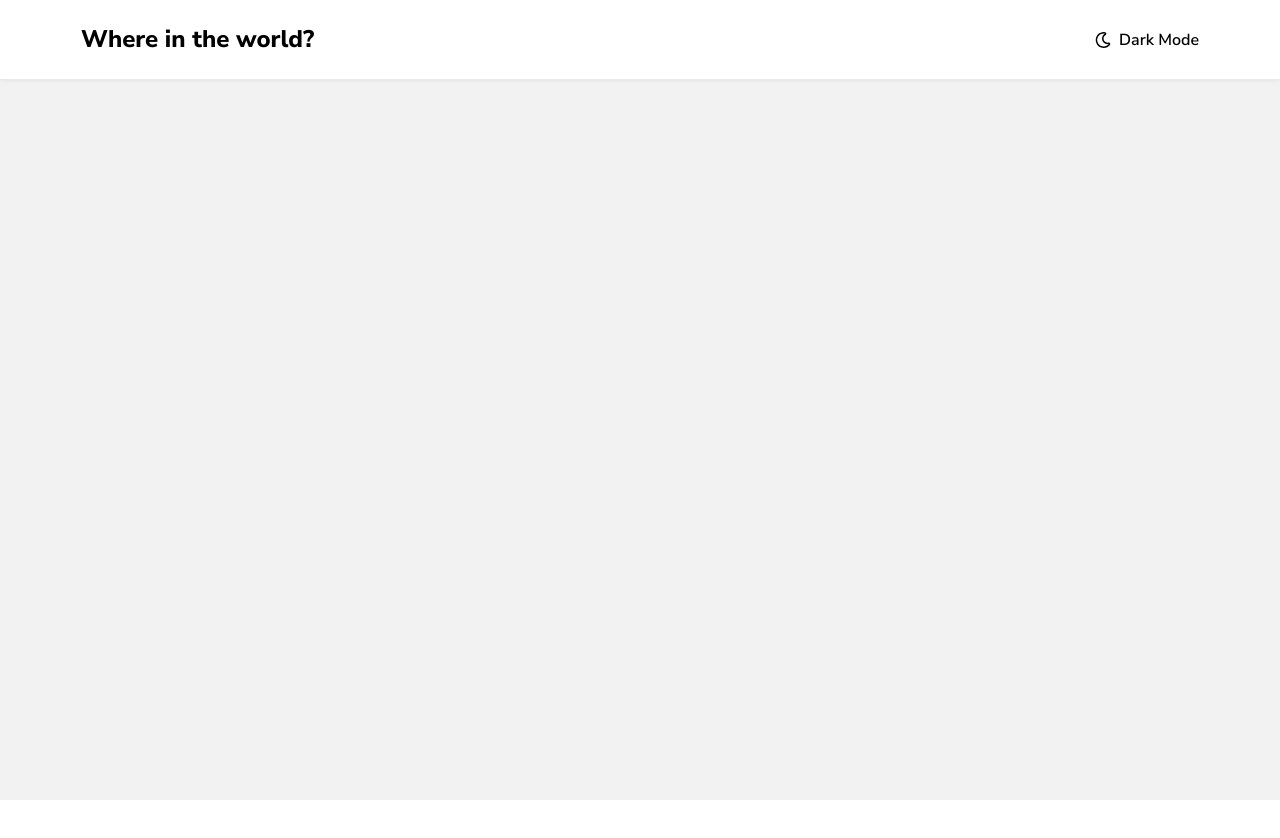
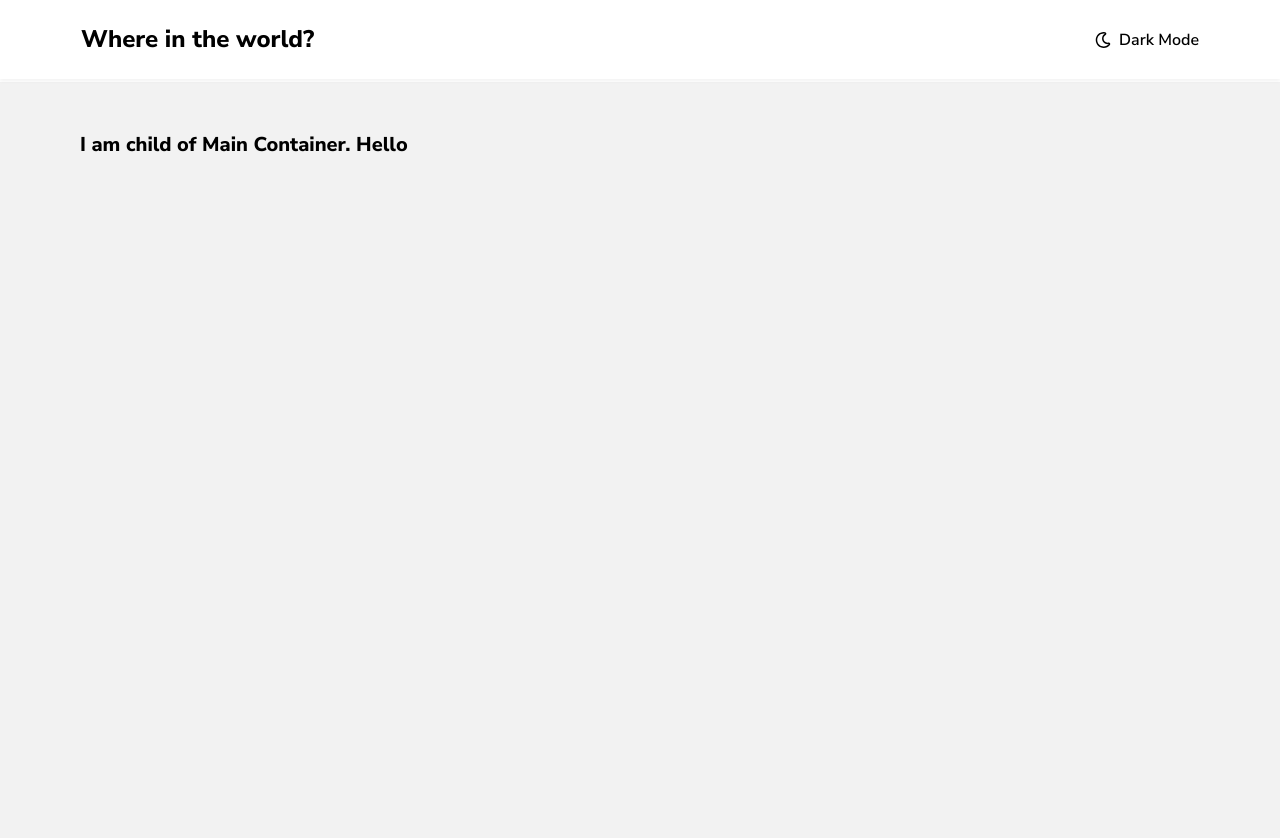
Before and after one commit to DJaye33/countries-app, a React (Create React App) app: page / in a window 1280 px wide. Shown: the top 838 px of the page. Before the commit the page ends 800 px from the top, so only its background shows below. Built offline with nearby package versions, Linux system fonts and the light colour scheme.

Commit message:
add main component, make navbar fixed

```diff
--- a/package.json
+++ b/package.json
@@ -10,7 +10,6 @@
     "react": "^18.0.0",
     "react-dom": "^18.0.0",
     "react-icons": "^4.3.1",
-    "react-router-dom": "^6.3.0",
     "react-scripts": "5.0.0",
     "web-vitals": "^2.1.4"
   },
--- a/src/App.js
+++ b/src/App.js
@@ -1,5 +1,6 @@
 import React, { useContext } from "react";
 import Header from "./components/Header/Header";
+import MainContainer from "./components/MainContainer/MainContainer";
 import { ThemeContext } from "./context/ThemeContext";
 
 import "./App.scss";
@@ -10,6 +11,9 @@ function App() {
   return (
     <div className={`App App--${context.theme === "dark" ? "dark" : ""}`}>
       <Header />
+      <MainContainer>
+        <h1>I am child of Main Container. Hello</h1>
+      </MainContainer>
     </div>
   );
 }
--- a/src/components/Header/Header.scss
+++ b/src/components/Header/Header.scss
@@ -2,6 +2,10 @@
   display: flex;
   justify-content: space-between;
   align-items: center;
+  overflow: hidden;
+  position: fixed;
+  top: 0;
+  width: 100%;
   padding: 3rem 1.6rem;
   background-color: var(--color-pure-white);
   box-shadow: 0 0.2rem 0.4rem rgba(0, 0, 0, 0.0562443);
--- /dev/null
+++ b/src/components/MainContainer/MainContainer.js
@@ -0,0 +1,9 @@
+import React from "react";
+
+import "./MainContainer.scss";
+
+const MainContainer = ({ children }) => {
+  return <main className="MainContainer">{children}</main>;
+};
+
+export default MainContainer;
--- /dev/null
+++ b/src/components/MainContainer/MainContainer.scss
@@ -0,0 +1,11 @@
+.MainContainer {
+    margin-top: 8.2rem;
+  padding: 2.4rem 1.6rem;
+}
+
+/* Media Queries */
+@media (min-width: 768px) {
+  .MainContainer {
+    padding: 4.8rem 8rem;
+  }
+}
```
Also changed, not shown: 1 other file (tests, documents, lock files or other folders).
